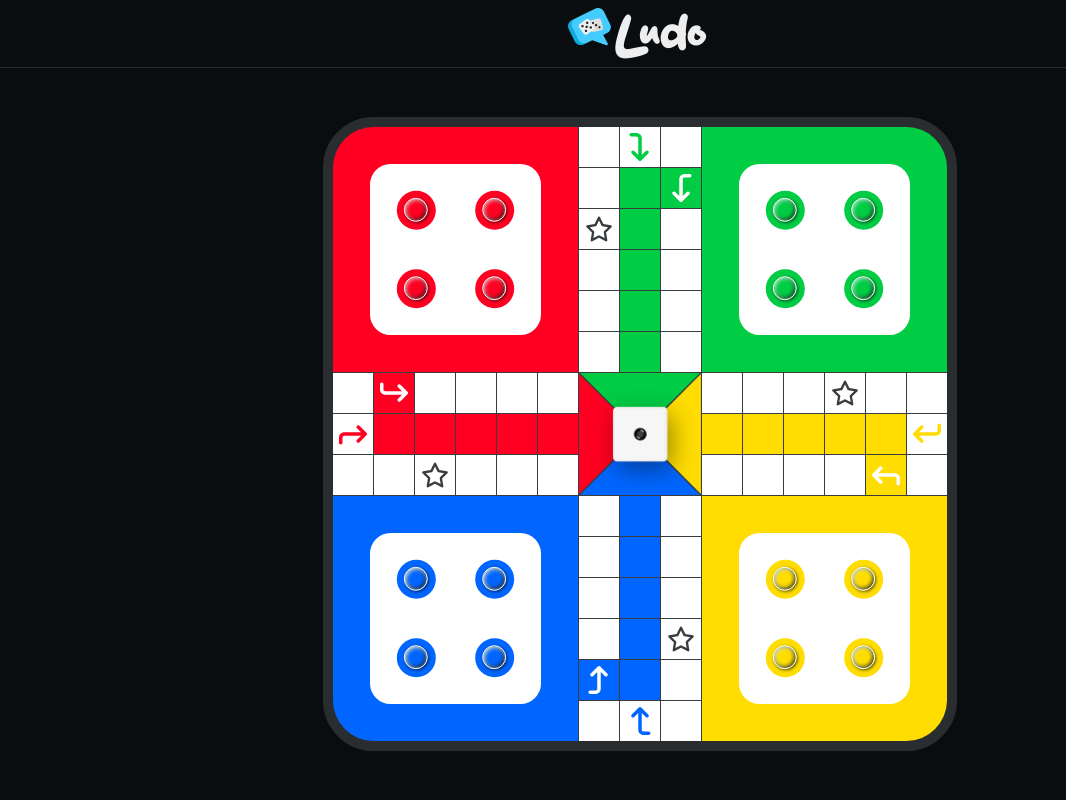
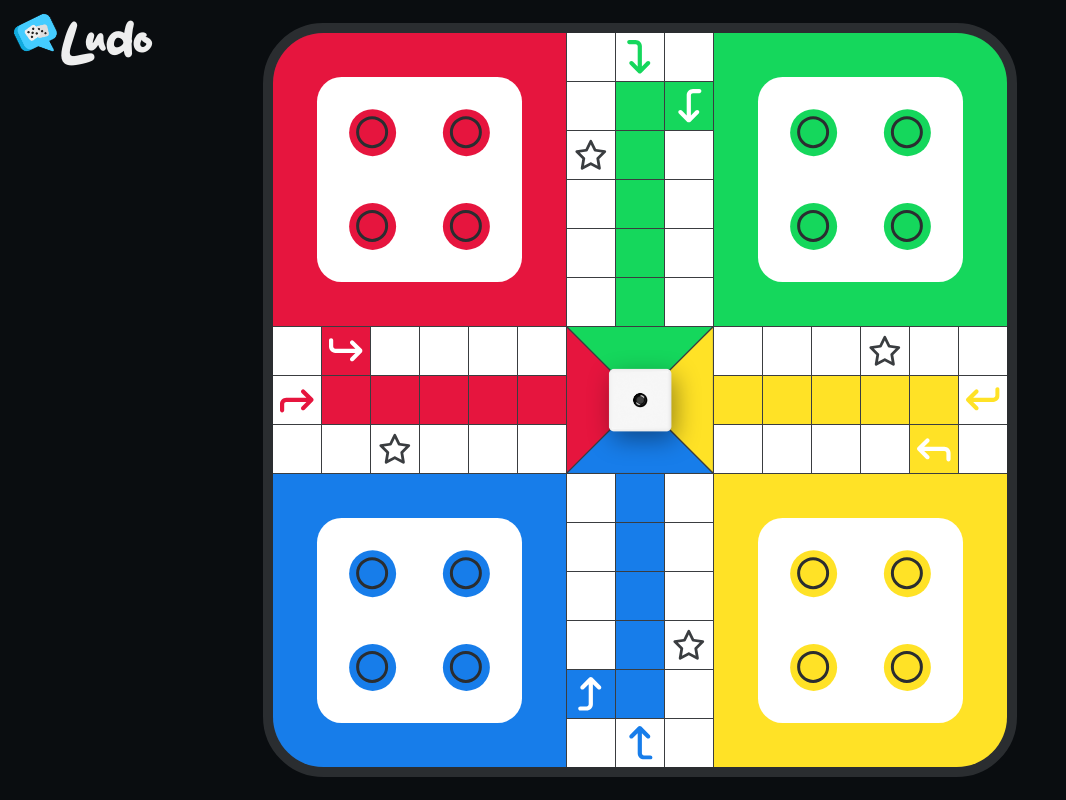
Before and after one commit to zacheryvaughn/Ludo-Client, a website built with Vite: page index.html in a window 1280 px wide. Shown: the whole page, without its empty margins (0-1066 px from the left). Built offline with nearby package versions, Linux system fonts and the light colour scheme; files whose address does not match are found by name.

Commit message:
Changed colors, updated header logo

```diff
--- a/dice.js
+++ b/dice.js
@@ -1,6 +1,6 @@
 let lastRotationDegree = 0;  // Global variable to store the last used rotation degree
 
-document.getElementById('rolling-dice').addEventListener('click', function() {
+document.getElementById('rolling-dice').addEventListener('click', function () {
     // Play the dice roll sound
     const audio = document.getElementById('dice-roll-audio');
     audio.currentTime = 0;  // Rewind to the start if already playing
@@ -16,7 +16,7 @@ document.getElementById('rolling-dice').addEventListener('click', function() {
     diceGif.classList.add('active');
 
     // Simulate rolling for 800 milliseconds
-    setTimeout(function() {
+    setTimeout(function () {
         // Hide the GIF after rolling
         diceGif.classList.remove('active');
         diceGif.style.transform = ''; // Reset transform if needed for any reason
--- a/styles.css
+++ b/styles.css
@@ -12,10 +12,10 @@
 
 /* REUSABLE VARIABLED */
 :root {
-    --playerOneColor: #ff0022;
-    --playerTwoColor: #00cc44;
-    --playerThreeColor: #ffdd00;
-    --playerFourColor: #0066ff;
+    --playerOneColor: #e6153e;
+    --playerTwoColor: #15d75c;
+    --playerThreeColor: #ffe226;
+    --playerFourColor: #177dea;
 
     --semiWhite: #ffffff;
     --semiBlack: #333333;
@@ -54,18 +54,16 @@ header {
     left: 0;
     display: flex;
     align-items: center;
-    justify-content: center;
+    justify-content: flex-start;
     width: 100vw;
-    height: 68px;
+    height: 80px;
     display: flex;
-    align-items: center;
-    justify-content: center;
-    border-bottom: 1px solid var(--bg2);
 }
 #header-left {
     display: flex;
     align-items: center;
     justify-content: center;
+    margin-left: 20px;
     transform: translateY(2px);
 }
 #header-left h1 {
@@ -82,8 +80,7 @@ header {
 main {
     position: absolute;
     width: 100vw;
-    height: calc(100vh - 68px);
-    top: 68px;
+    height: 100vh;
     display: flex;
     align-items: center;
     justify-content: center;
@@ -93,8 +90,8 @@ main {
 /* BOARD LAYOUT */
 #ludo-board {
     display: grid; /* change to grid */
-    grid-template-columns: repeat(15, 5vw);
-    grid-template-rows: repeat(15, 5vw);
+    grid-template-columns: repeat(15, 6vw);
+    grid-template-rows: repeat(15, 6vw);
     gap: 1px;
     background-color: var(--bg3);
     border: 10px solid var(--bg2);
@@ -264,27 +261,23 @@ main {
 .piece {
     z-index: 2;
     position: absolute;
-    width: 3vw;
-    height: 3vw;
-    border: 1px solid white;
+    width: 4vw;
+    height: 4vw;
+    border: 3px solid var(--bg2);
     border-radius: 100%;
     cursor: pointer;
 }
 .p1-piece {
     background-color: var(--playerOneColor);
-    box-shadow: inset 1px 1px 4px #ffcdcd, inset -1px -1px 4px #000000, 1px 1px 3px #00000099;
 }
 .p2-piece {
     background-color: var(--playerTwoColor);
-    box-shadow: inset 1px 1px 4px #c1ffe0, inset -1px -1px 4px #000000, 1px 1px 3px #00000099;
 }
 .p3-piece {
     background-color: var(--playerThreeColor);
-    box-shadow: inset 1px 1px 4px #c1e0ff, inset -1px -1px 4px #000000, 1px 1px 3px #00000099;
 }
 .p4-piece {
     background-color: var(--playerFourColor);
-    box-shadow: inset 1px 1px 4px #fffcd0, inset -1px -1px 4px #000000, 1px 1px 3px #00000099;
 }
 
 #rolling-dice {
@@ -304,7 +297,7 @@ main {
 .side {
     opacity: 0;
     position: absolute;
-    width: 7vw;
+    width: 8vw;
     transition: transform 0.3s ease-out;
 }
 
@@ -332,17 +325,17 @@ main {
 /* LANDSCAPE ADJUSTMENTS */
 @media (orientation: landscape) {
     #ludo-board {
-        grid-template-columns: repeat(15, 5vh);
-        grid-template-rows: repeat(15, 5vh);
+        grid-template-columns: repeat(15, 6vh);
+        grid-template-rows: repeat(15, 6vh);
     }
     .piece {
-        width: 3vh;
-        height: 3vh;
+        width: 4vh;
+        height: 4vh;
     }
     #dice-gif {
         width: 10vh;
     }
     .side {
-        width: 7vh;
+        width: 8vh;
     }
 }
```
